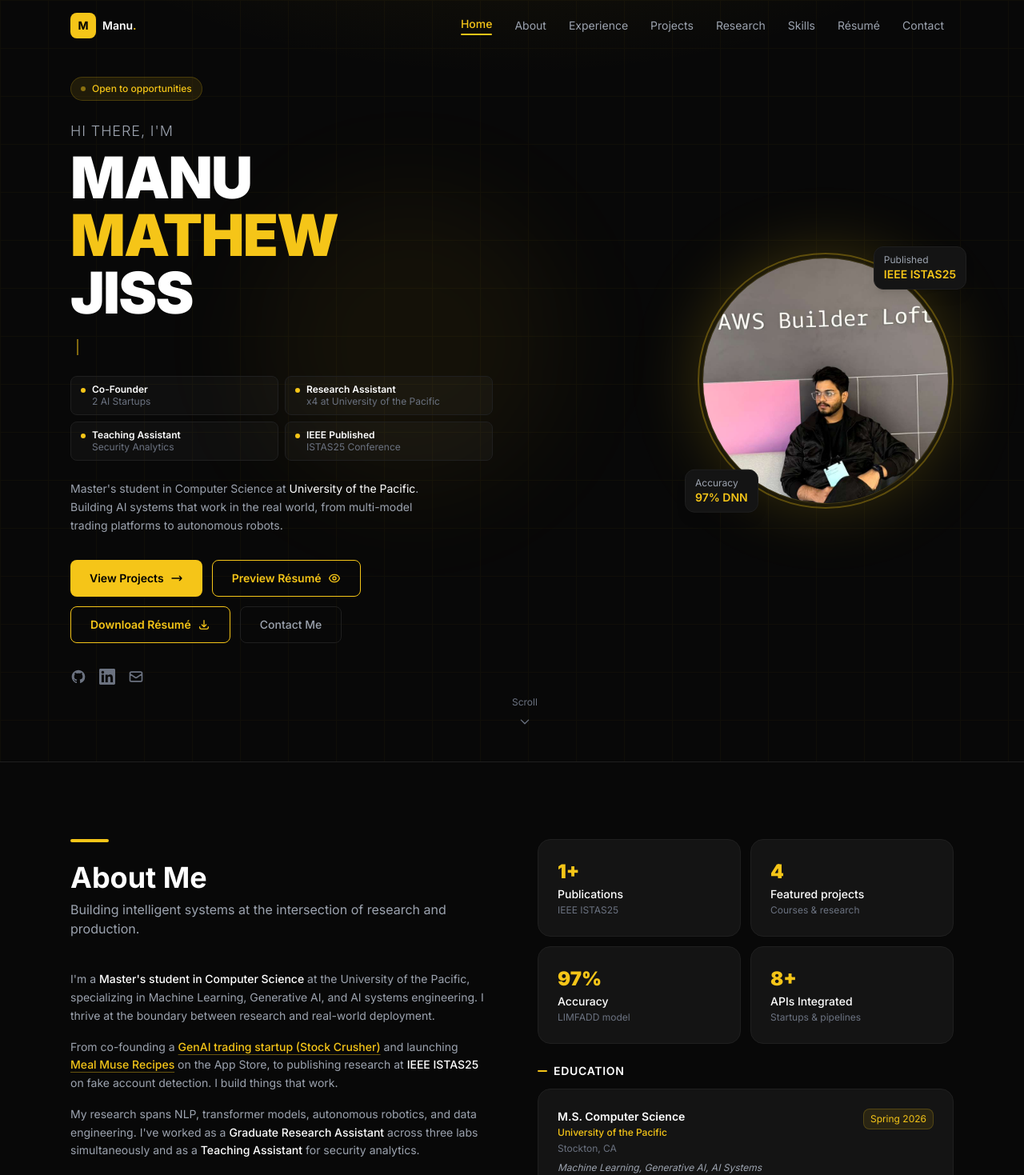
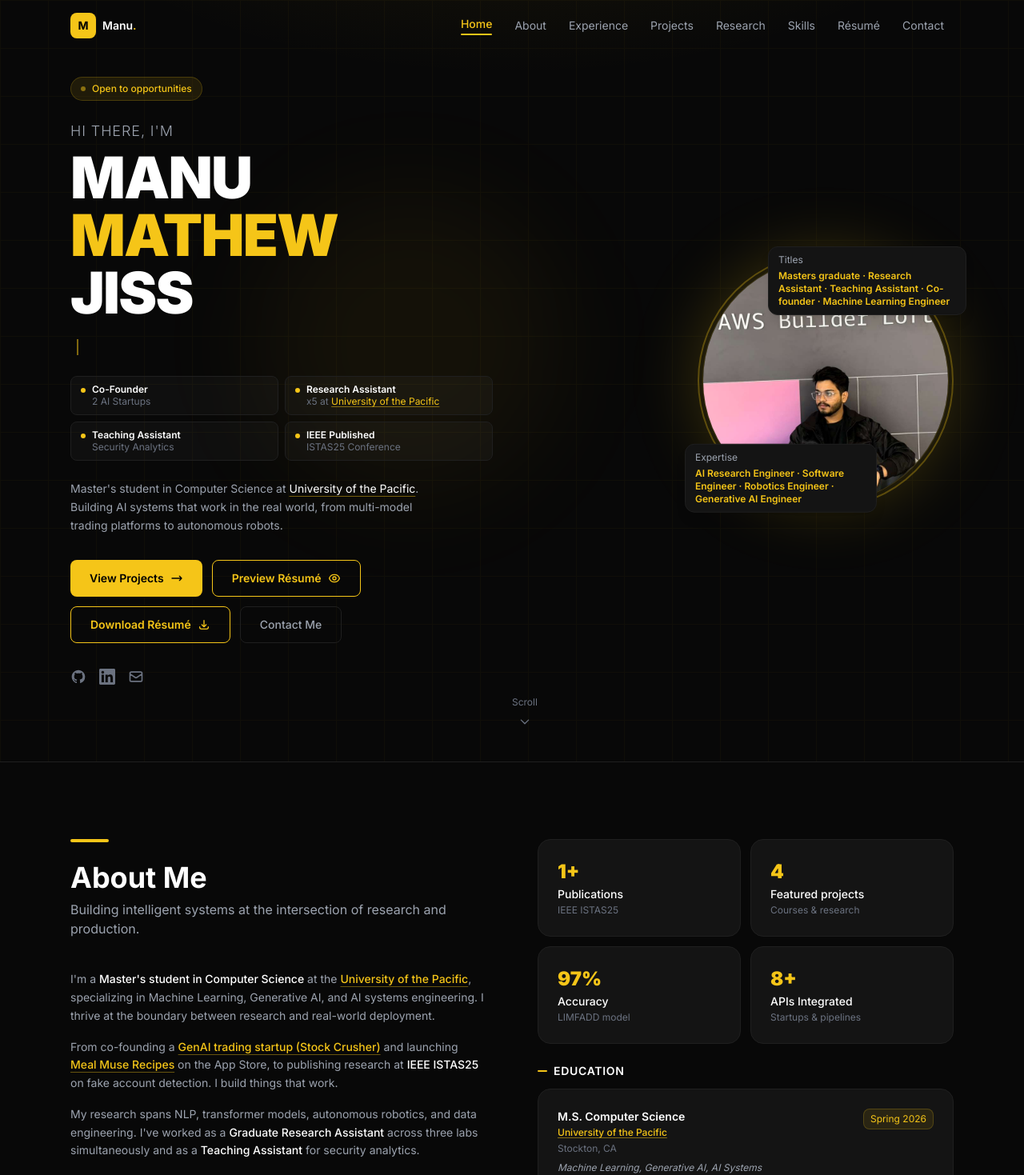
Before and after one commit to manumathewjiss/manumathewjiss.com, a Next.js app: page / in a window 1280 px wide. Shown: the top 1469 px of the page at 80% size. Built offline with nearby package versions, Linux system fonts and the light colour scheme.

Commit message:
Hero: x5 RA, Pacific links, role title badges; About: Pacific links
Co-authored-by: Cursor <cursoragent@cursor.com>

```diff
--- a/components/About.tsx
+++ b/components/About.tsx
@@ -1,3 +1,5 @@
+const PACIFIC_URL = "https://www.pacific.edu";
+
 const stats = [
   { label: "Publications", value: "1+", sub: "IEEE ISTAS25" },
   { label: "Featured projects", value: "4", sub: "Courses & research" },
@@ -9,6 +11,7 @@ const education = [
   {
     degree: "M.S. Computer Science",
     school: "University of the Pacific",
+    schoolUrl: PACIFIC_URL,
     location: "Stockton, CA",
     year: "Spring 2026",
     focus: "Machine Learning, Generative AI, AI Systems",
@@ -41,7 +44,16 @@ export default function About() {
                 <span className="text-white font-medium">
                   Master&apos;s student in Computer Science
                 </span>{" "}
-                at the University of the Pacific, specializing in Machine
+                at the{" "}
+                <a
+                  href={PACIFIC_URL}
+                  target="_blank"
+                  rel="noopener noreferrer"
+                  className="text-accent font-medium underline decoration-accent/40 underline-offset-4 hover:decoration-accent"
+                >
+                  University of the Pacific
+                </a>
+                , specializing in Machine
                 Learning, Generative AI, and AI systems engineering. I thrive
                 at the boundary between research and real-world deployment.
               </p>
@@ -143,7 +155,18 @@ export default function About() {
                         {edu.degree}
                       </p>
                       <p className="text-accent text-xs font-medium mt-0.5">
-                        {edu.school}
+                        {edu.schoolUrl ? (
+                          <a
+                            href={edu.schoolUrl}
+                            target="_blank"
+                            rel="noopener noreferrer"
+                            className="underline decoration-accent/50 underline-offset-2 hover:text-white hover:decoration-accent transition-colors"
+                          >
+                            {edu.school}
+                          </a>
+                        ) : (
+                          edu.school
+                        )}
                       </p>
                       <p className="text-text-muted text-xs mt-1">
                         {edu.location}
--- a/components/Hero.tsx
+++ b/components/Hero.tsx
@@ -1,4 +1,22 @@
 import { useEffect, useState } from "react";
+import type { ReactNode } from "react";
+
+const PACIFIC_URL = "https://www.pacific.edu";
+
+const practicedTitlesRow1 = [
+  "Masters graduate",
+  "Research Assistant",
+  "Teaching Assistant",
+  "Co-founder",
+  "Machine Learning Engineer",
+];
+
+const practicedTitlesRow2 = [
+  "AI Research Engineer",
+  "Software Engineer",
+  "Robotics Engineer",
+  "Generative AI Engineer",
+];
 
 const roles = [
   "AI Engineer",
@@ -7,9 +25,24 @@ const roles = [
   "GenAI Builder",
 ];
 
-const highlights = [
+const highlights: { label: string; sub: ReactNode }[] = [
   { label: "Co-Founder", sub: "2 AI Startups" },
-  { label: "Research Assistant", sub: "x4 at University of the Pacific" },
+  {
+    label: "Research Assistant",
+    sub: (
+      <>
+        x5 at{" "}
+        <a
+          href={PACIFIC_URL}
+          target="_blank"
+          rel="noopener noreferrer"
+          className="text-accent underline decoration-accent/50 underline-offset-2 hover:text-white hover:decoration-accent transition-colors"
+        >
+          University of the Pacific
+        </a>
+      </>
+    ),
+  },
   { label: "Teaching Assistant", sub: "Security Analytics" },
   { label: "IEEE Published", sub: "ISTAS25 Conference" },
 ];
@@ -114,8 +147,15 @@ export default function Hero() {
 
           <p className="text-text-secondary leading-relaxed max-w-md mb-8 text-sm">
             Master&apos;s student in Computer Science at{" "}
-            <span className="text-white">University of the Pacific</span>.
-            Building AI systems that work in the real world, from multi-model
+            <a
+              href={PACIFIC_URL}
+              target="_blank"
+              rel="noopener noreferrer"
+              className="text-white underline decoration-accent/45 underline-offset-4 hover:text-accent hover:decoration-accent transition-colors"
+            >
+              University of the Pacific
+            </a>
+            . Building AI systems that work in the real world, from multi-model
             trading platforms to autonomous robots.
           </p>
 
@@ -209,20 +249,24 @@ export default function Hero() {
               </div>
             </div>
 
-            {/* Floating badges */}
+            {/* Floating role badges */}
             <div
-              className="absolute -top-2 -right-4 bg-bg-card border border-border-subtle rounded-xl px-3 py-2 shadow-lg animate-float"
+              className="absolute -top-2 -right-2 md:-right-4 bg-bg-card border border-border-subtle rounded-xl px-3 py-2 shadow-lg animate-float max-w-[min(248px,calc(100vw-10rem))]"
               style={{ animationDelay: "1s" }}
             >
-              <p className="text-xs text-text-secondary">Published</p>
-              <p className="text-sm font-semibold text-accent">IEEE ISTAS25</p>
+              <p className="text-xs text-text-secondary mb-1">Titles</p>
+              <p className="text-[11px] sm:text-xs font-semibold text-accent leading-snug">
+                {practicedTitlesRow1.join(" · ")}
+              </p>
             </div>
             <div
-              className="absolute -bottom-2 -left-4 bg-bg-card border border-border-subtle rounded-xl px-3 py-2 shadow-lg animate-float"
+              className="absolute -bottom-2 -left-2 md:-left-4 bg-bg-card border border-border-subtle rounded-xl px-3 py-2 shadow-lg animate-float max-w-[min(240px,calc(100vw-10rem))]"
               style={{ animationDelay: "2s" }}
             >
-              <p className="text-xs text-text-secondary">Accuracy</p>
-              <p className="text-sm font-semibold text-accent">97% DNN</p>
+              <p className="text-xs text-text-secondary mb-1">Expertise</p>
+              <p className="text-[11px] sm:text-xs font-semibold text-accent leading-snug">
+                {practicedTitlesRow2.join(" · ")}
+              </p>
             </div>
           </div>
         </div>
```
